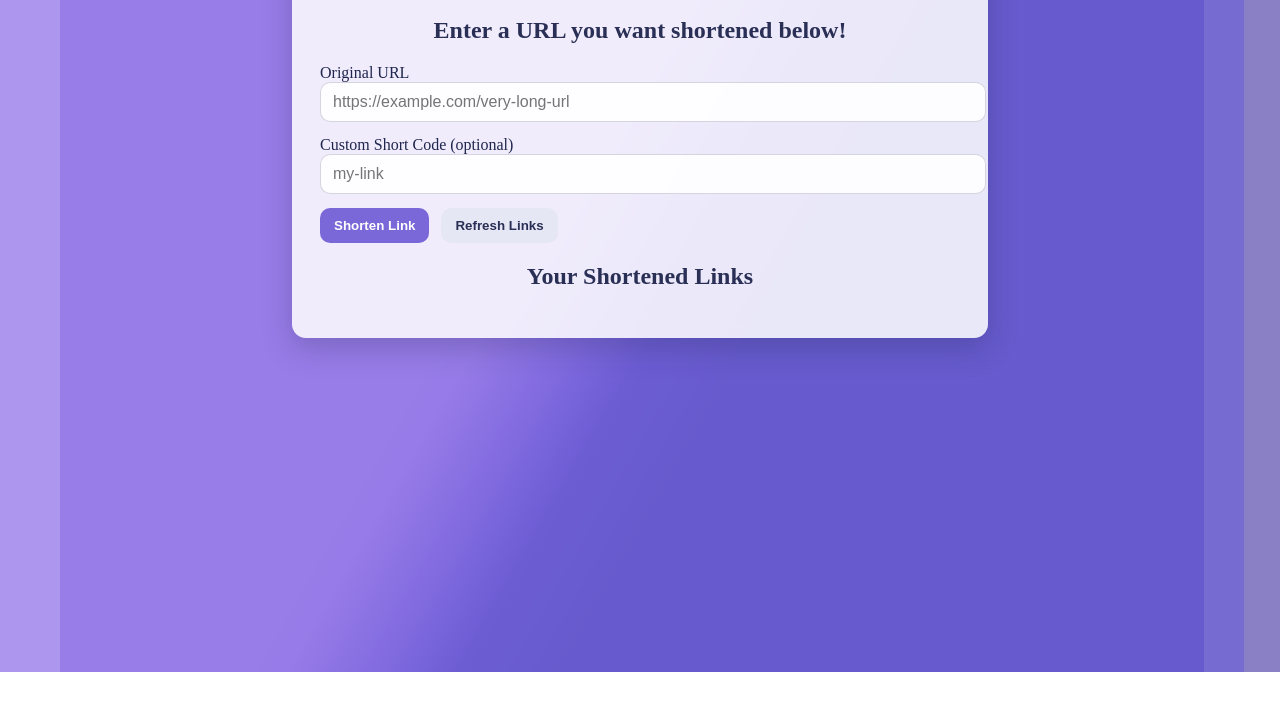
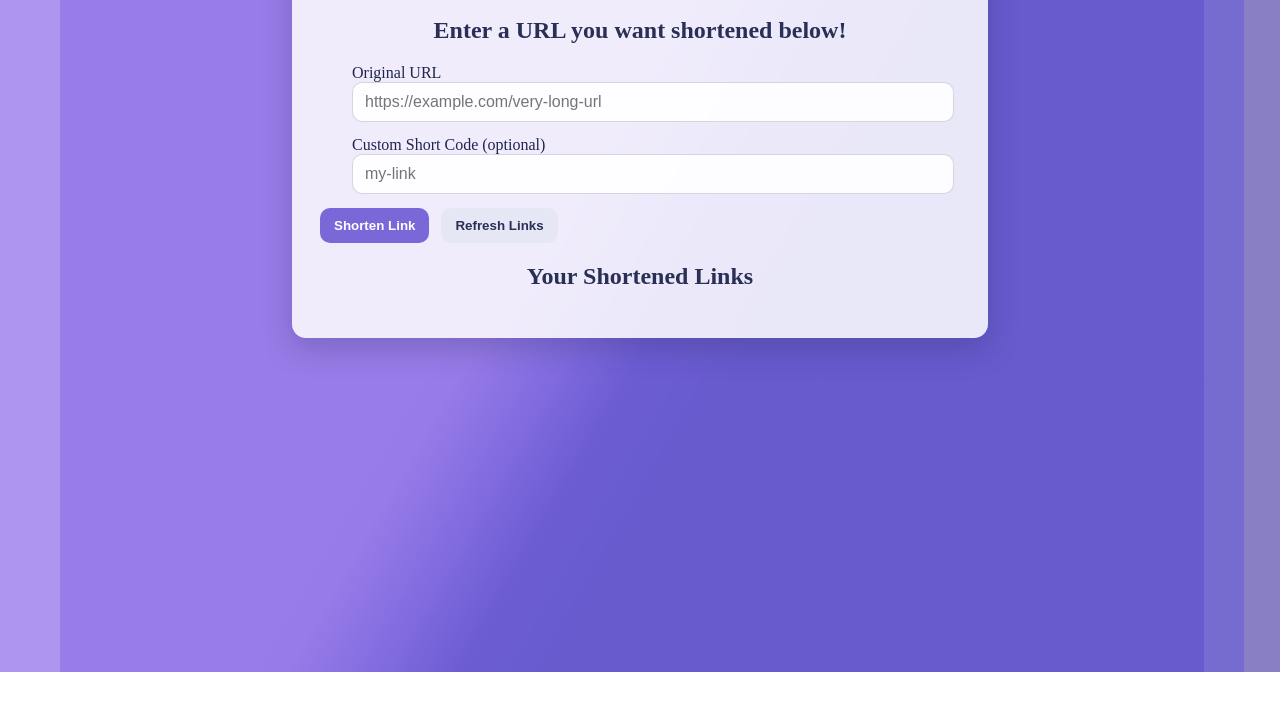
Before and after one commit to cs298f25/URL-Shortener, a plain HTML site: page app/templates/index.html in a window 1280 px wide. Shown: the part 128-838 px from the top of the page. Drawn offline with Linux system fonts and the light colour scheme; no server answers.

Commit message:
Adjusted padding on the text boxes

```diff
--- a/app/static/styles.css
+++ b/app/static/styles.css
@@ -65,7 +65,12 @@ html, body { height: 100%; margin: 0; }
 h1, h2 { text-align: center; color: #2a2f55; }
 h1 { font-weight: 700; letter-spacing: -0.3px; margin: 0 0 14px; }
 
-.form-group { margin-bottom: 14px; }
+.form-group {
+  margin-bottom: 14px;
+  max-width: 90%;
+  margin-left: auto;
+  margin-right: auto;
+}
 
 input, select {
   width: 100%;
```
